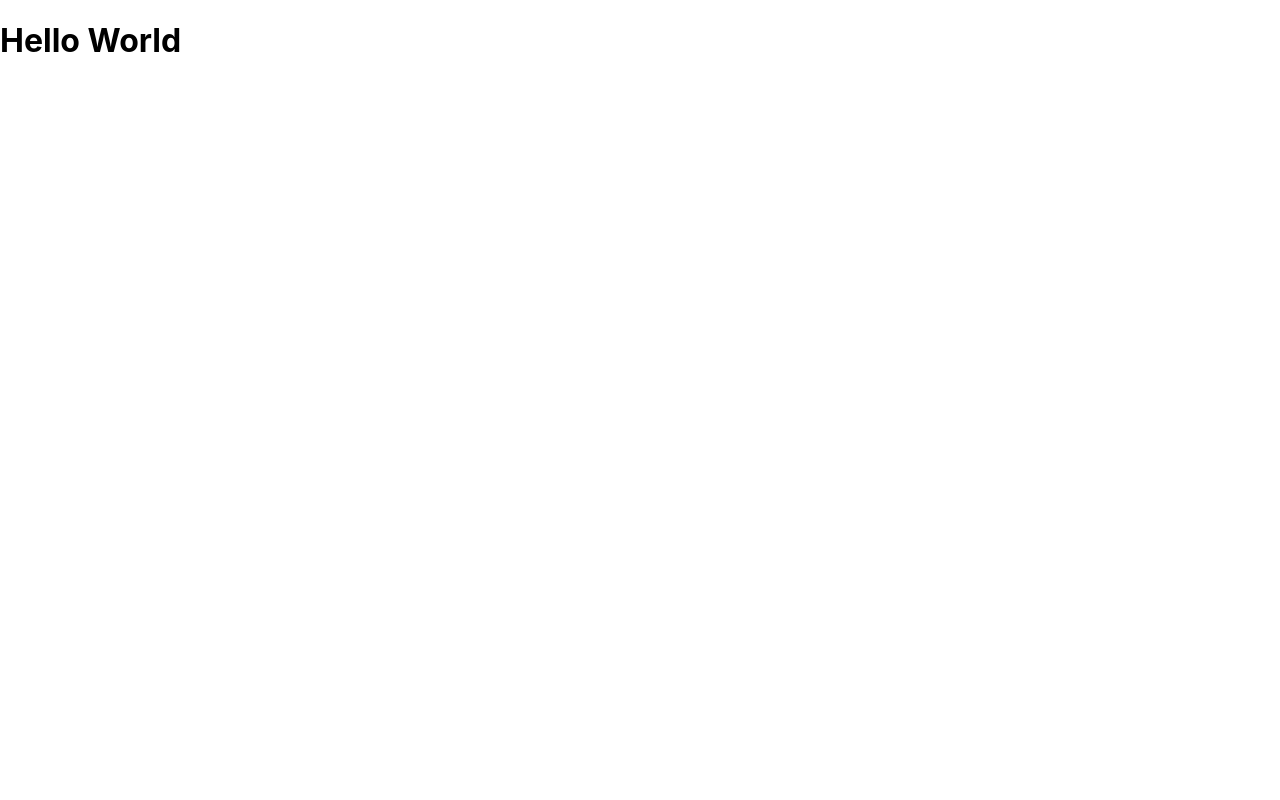
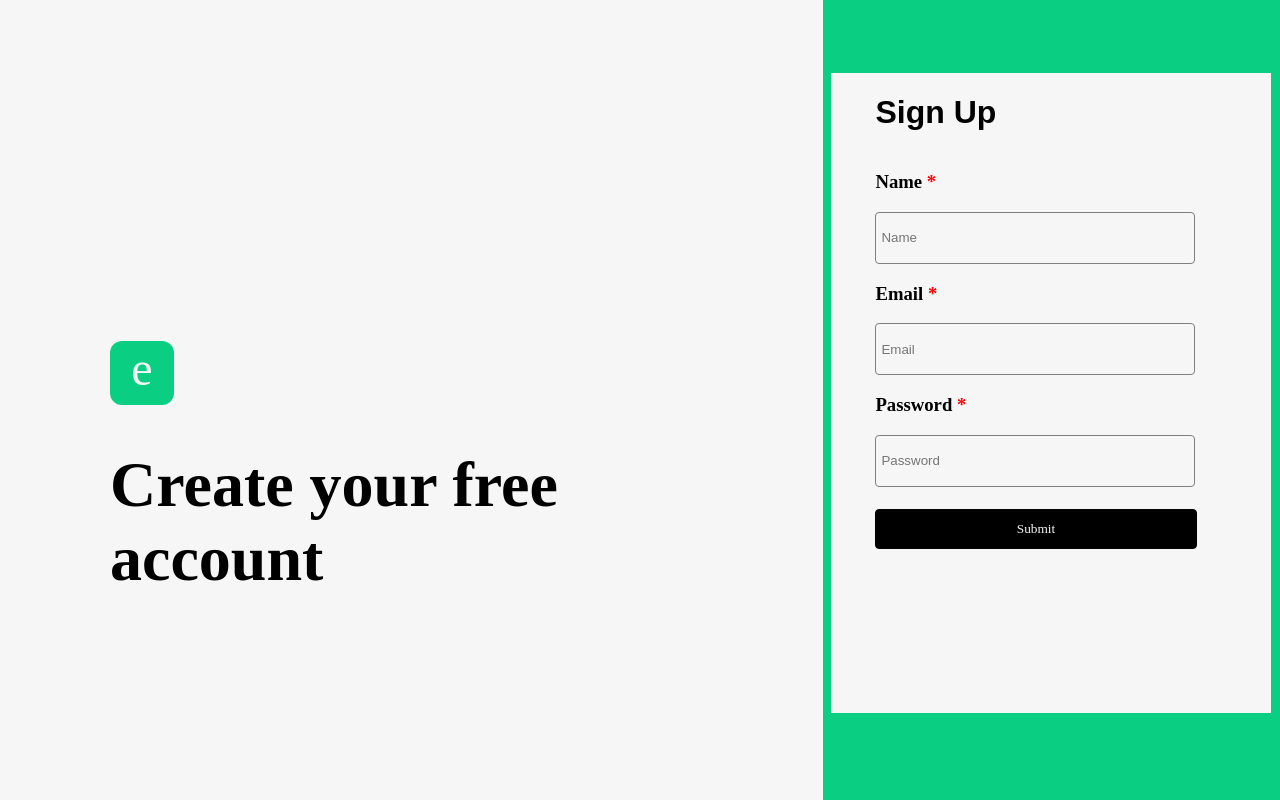
Before and after one commit to E-letronics/e-commerce-app, a React (Create React App) app: page / in a window 1280 px wide. Built offline with nearby package versions, Linux system fonts and the light colour scheme.

Commit message:
feat: implement and style signup forms

```diff
--- a/public/index.html
+++ b/public/index.html
@@ -24,7 +24,7 @@
       work correctly both with client-side routing and a non-root public URL.
       Learn how to configure a non-root public URL by running `npm run build`.
     -->
-    <title>React App</title>
+    <title>E-letronics</title>
   </head>
   <body>
     <noscript>You need to enable JavaScript to run this app.</noscript>
--- a/src/App.tsx
+++ b/src/SignIn.tsx
@@ -1,7 +1,7 @@
 import React from 'react'
 
-function App() {
+function SignIn() {
   return <h1>Hello World</h1>
 }
 
-export default App;
+export default SignIn;
--- /dev/null
+++ b/src/SignUp.module.css
@@ -0,0 +1,108 @@
+.signup {
+  height: 100%;
+  width: 100%;
+  display: grid;
+  left: 0;
+  top: 0;
+  overflow: hidden;
+  position: fixed;
+  grid-template-columns: 1.8fr 1fr;
+  grid-template-rows: 1fr;
+}
+
+.leftscreen {
+  grid-column: 1;
+  grid-row: 1;
+  background-color: #f6f6f6;
+  align-items: center;
+  padding: 190px 110px 10px;
+  font-family: 'DM Sans';
+  font-size: xx-large;
+
+  display: flex;
+  flex-direction: column;
+  justify-content: center;
+}
+
+.icon {
+  order: -1;
+  align-self: flex-start;
+  color: #f6f6f6;
+  background-color: #0ACF83;
+  width: 8vh;
+  height: 8vh;
+  border-radius: 12px; /*round borders*/
+  font-size: 6vh;
+  text-align: center;
+}
+
+.rightscreen {
+  grid-column: 2;
+  grid-row: 1;
+  background-color: #0ACF83;
+  display: flex;
+  align-items: center;
+  justify-content: center;
+  flex-direction: column;
+  padding: 0px 0px 15px 0px;
+}
+
+.form_wrapper{
+  background-color: #f6f6f6;
+  height: 80vh;
+  width: 55vh;
+  display: flex;
+  flex-direction: column;
+}
+
+.form_title{
+  order: -1;
+  margin-left: 10%;
+  font-family: 'Arial';
+}
+
+.form{
+  display: flex;
+  flex-direction: column;
+}
+
+.input{
+  width: 70%;
+  height: 5vh;
+  margin-left: 10%;
+  outline: none;
+  background-color: transparent;
+  border: 1px solid;
+  border-color: #7f7f7f;
+  border-radius: 4px;
+  box-shadow: none;
+  padding: 5px;
+}
+
+.label_wrapper{
+  display: flex;
+  flex-direction: column;
+}
+
+.label{
+  font-family: 'DM Sans';
+  margin-left: 10%;
+}
+
+.label::after{
+  content: ' *';
+  color: red;
+}
+
+.btn{
+  width: 73%;
+  margin-top: 5%;
+  height: 5vh;
+  margin-left: 10%;
+  background-color: black;
+  color: #f6f6f6;
+  border: 1px solid;
+  border-color: black;
+  border-radius: 4px;
+  font-family: 'DM Sans';
+}
--- /dev/null
+++ b/src/SignUp.tsx
@@ -0,0 +1,71 @@
+import styles from './SignUp.module.css';
+import { useState } from 'react';
+import { SignUpFormDto } from './dto/SignUpEventDto';
+
+function SignUp() {
+  const [signupForm, setSignupForm] = useState<SignUpFormDto>({});
+
+  function handleInputChange(event: any) {
+    setSignupForm((p) => ({
+      ...p,
+      [event.target.name]: event.target.value,
+    }));
+  }
+
+  function handleSubmit(event: any) {
+    event.preventDefault();
+  }
+
+  return (
+    <div className={styles.signup}>
+      <div className={styles.leftscreen}>
+        <div className={styles.icon}>e</div>
+        <h1>Create your free account</h1>
+      </div>
+      <div className={styles.rightscreen}>
+        <div className={styles.form_wrapper}>
+          <div className={styles.form_title}>
+            <h1>Sign Up</h1>
+          </div>
+          <form className={styles.form} onSubmit={handleSubmit}>
+            <label className={styles.label_wrapper}>
+              <h3 className={styles.label}>Name</h3>
+              <input
+                className={styles.input}
+                onChange={handleInputChange}
+                placeholder="Name"
+                name="name"
+                type="text"
+              />
+            </label>
+            <label className={styles.label_wrapper}>
+              <h3 className={styles.label}>Email</h3>
+              <input
+                className={styles.input}
+                onChange={handleInputChange}
+                placeholder="Email"
+                name="email"
+                type="email"
+              />
+            </label>
+            <label className={styles.label_wrapper}>
+              <h3 className={styles.label}>Password</h3>
+              <input
+                className={styles.input}
+                onChange={handleInputChange}
+                placeholder="Password"
+                name="password"
+                type="password"
+              />
+            </label>
+            <button className={styles.btn} type="submit">
+              Submit
+            </button>
+          </form>
+        </div>
+      </div>
+    </div>
+  );
+}
+
+export default SignUp;
--- /dev/null
+++ b/src/dto/SignUpEventDto.ts
@@ -0,0 +1,5 @@
+export interface SignUpFormDto {
+  name?: string;
+  email?: string;
+  password?: string;
+}
--- a/src/index.tsx
+++ b/src/index.tsx
@@ -1,19 +1,28 @@
 import React from 'react';
 import ReactDOM from 'react-dom/client';
-import './index.css';
-import App from './App';
 import reportWebVitals from './reportWebVitals';
+import { createBrowserRouter, RouterProvider } from 'react-router-dom';
+import SignIn from './SignIn';
+import SignUp from './SignUp';
+
+const router = createBrowserRouter([
+  {
+    path: '/',
+    element: <SignUp />,
+  },
+  {
+    path: '/signin',
+    element: <SignIn />,
+  },
+]);
 
 const root = ReactDOM.createRoot(
   document.getElementById('root') as HTMLElement
 );
 root.render(
   <React.StrictMode>
-    <App />
+    <RouterProvider router={router} />
   </React.StrictMode>
 );
 
-// If you want to start measuring performance in your app, pass a function
-// to log results (for example: reportWebVitals(console.log))
-// or send to an analytics endpoint. Learn more: https://bit.ly/CRA-vitals
 reportWebVitals();
```
Also changed, not shown: 1 other file (tests, documents, lock files or other folders).
